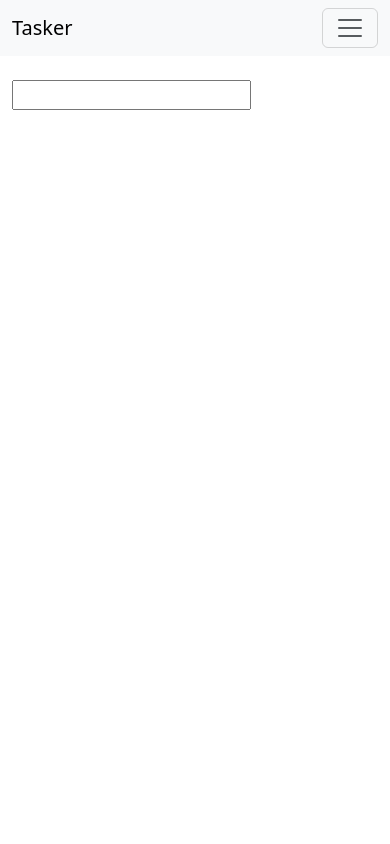
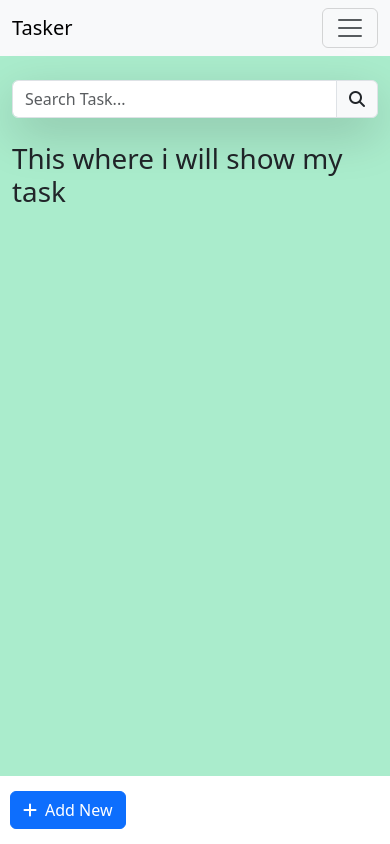
Before and after one commit to Kunal-Chauhan7/TaskManager, a plain HTML site: page index.html in a window 390 px wide. Drawn offline with nearby package versions, Linux system fonts and the light colour scheme.

Commit message:
done adding the basic frontend of the app

```diff
--- a/index.html
+++ b/index.html
@@ -10,6 +10,28 @@
     <title>Document</title>
 </head>
 <body>
+  <div class="add_new_for_mobile">
+    <button class="btn btn-primary d-flex align-items-center gap-2" type="submit" data-bs-toggle="modal" data-bs-target="#Add_new_Model">
+      <i class="fas fa-plus"> </i> Add New
+    </button>
+  </div>
+  <div class="modal fade" id="Add_new_Model" tabindex="-1" aria-labelledby="AddNewModel" aria-hidden="true">
+    <div class="modal-dialog">
+      <div class="modal-content">
+        <div class="modal-header">
+          <h1 class="modal-title fs-5" id="exampleModalLabel">Add New Task</h1>
+          <button type="button" class="btn-close" data-bs-dismiss="modal" aria-label="Close"></button>
+        </div>
+        <div class="modal-body">
+          ....
+        </div>
+        <div class="modal-footer">
+          <button type="button" class="btn btn-secondary" data-bs-dismiss="modal">Close</button>
+          <button type="button" class="btn btn-primary">Save changes</button>
+        </div>
+      </div>
+    </div>
+  </div>
     <nav class="navbar navbar-expand-lg bg-body-tertiary">
         <div class="container-fluid">
           <a class="navbar-brand" href="#">Tasker</a>
@@ -27,8 +49,8 @@
                   <a class="nav-link active" aria-current="page" href="#">Home</a>
                 </li>
             </ul>
-              <button class="btn btn-primary d-flex align-items-center gap-2" type="submit">
-               <i class="fas fa-plus"> </i> Add New
+              <button class="btn btn-primary d-flex align-items-center gap-2" type="submit" data-bs-toggle="modal" data-bs-target="#Add_new_Model">
+                <i class="fas fa-plus"> </i> Add New
               </button>
           </div>
         </div>
@@ -37,11 +59,25 @@
         <section class="mt-4">
             <div class="row justify-content-center">
                 <div class="col-md-6">
-                    <div class="input-group flex-nowrap shadow-ig">
-                        <input type="search" name="" id="">
+                    <div class="input-group flex-nowrap shadow-lg rounded">
+                        <input
+                        type="search"
+                        class="form-control"
+                        placeholder="Search Task..."
+                        aria-label="Search Task"
+                        aria-describedby="addon-wrapping"
+                        />
+                        <span class="input-group-text" id="addon-wrapper">
+                          <i class="fas fa-search"></i>
+                        </span>
                     </div>
                 </div>
             </div>
+        </section>
+        <section class="mt-4">
+          <div class="row task_content">
+            <h1>This where i will show my task </h1>
+          </div>
         </section>
       </div>
     <script src="https://cdn.jsdelivr.net/npm/bootstrap@5.3.0-alpha1/dist/js/bootstrap.bundle.min.js" integrity="sha384-w76AqPfDkMBDXo30jS1Sgez6pr3x5MlQ1ZAGC+nuZB+EYdgRZgiwxhTBTkF7CXvN" crossorigin="anonymous"></script>
--- a/styles/index.css
+++ b/styles/index.css
@@ -0,0 +1,24 @@
+*{
+    padding: 0;
+    margin: 0;
+}
+
+body{
+    background-color: #aaeccc !important;
+}
+
+.add_new_for_mobile{
+    position: fixed;
+    bottom: 0;
+    right: 0;
+    padding: 15px 10px;
+    background-color: white;
+    z-index: 3;
+    width: 100%;
+}
+
+@media(min-width: 768px){
+    .add_new_for_mobile{
+        display: none;
+    }
+}
```
